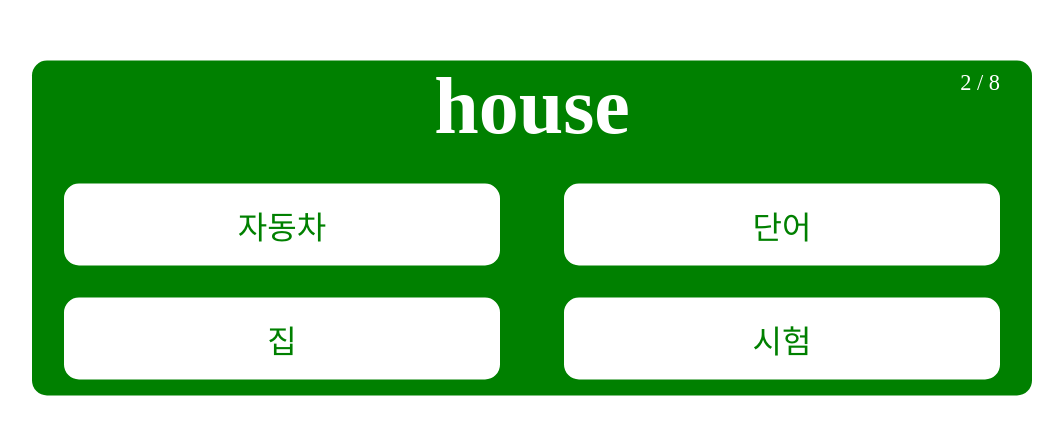
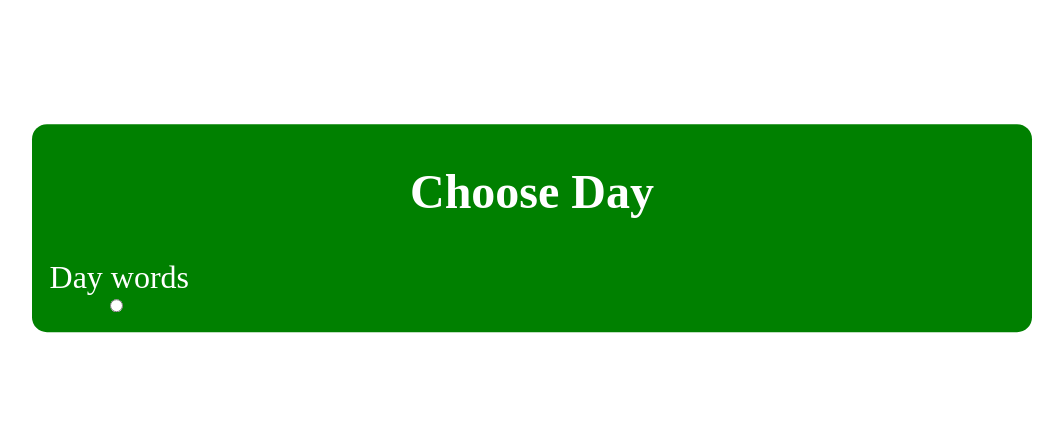
Before and after one commit to canadaprogrammer/vocabulary-quiz, a plain HTML site: page index.html in a window 1280 px wide. Shown: the part 172-606 px from the top of the page, without its empty margins (108-1171 px from the left). Drawn offline with Linux system fonts and the light colour scheme.

Commit message:
add day selection

```diff
--- a/default.css
+++ b/default.css
@@ -26,10 +26,33 @@ button:hover {
 span {
   font-size: 0.7em;
 }
+#days {
+  display: none;
+}
+#days.active {
+  display: block;
+}
+#days h2 {
+  font-size: 3rem;
+}
+#days_option {
+  display: grid;
+  grid-template-columns: repeat(6, 16.66%);
+}
+.day_wrapper {
+  direction: rtl;
+}
+.day_wrapper label {
+  font-size: 2rem;
+  margin-left: 8px;
+}
+#quiz {
+  flex-direction: column;
+  justify-content: space-around;
+  display: none;
+}
 #quiz {
   display: flex;
-  flex-direction: column;
-  justify-content: space-around;
 }
 #page_number {
   display: inline-block;
@@ -64,8 +87,16 @@ span {
 #results.active {
   display: block;
 }
+#results_day {
+  position: absolute;
+  top: 1rem;
+  left: 50%;
+  transform: translateX(-50%);
+  font-size: 2rem;
+}
 #results h1 {
   font-size: 3rem;
+  margin-top: 4rem;
 }
 #results p {
   display: inline-block;
@@ -82,7 +113,7 @@ span {
 }
 #results button {
   position: absolute;
-  top: 1rem;
+  top: 4rem;
   right: 1rem;
   border-color: green;
 }
--- a/default.js
+++ b/default.js
@@ -1,4 +1,5 @@
 // Initial set values
+let day = '';
 let words = {};
 let total_pages = 0;
 let page_number = 1;
@@ -8,23 +9,61 @@ let key_prop = '';
 let answer = '';
 
 // Get words
+
 async function fetchJson() {
   const response = await fetch('./words.json');
 
   if (response.status === 200) {
-    data = await response.json();
-    words = data.words;
-    total_pages = Object.keys(words).length;
-    unremoved_words = words;
-
-    // First question
-    choose_word();
+    const data = await response.json();
+    showDays(data);
   } else {
     fetchJson();
   }
 }
 
 fetchJson();
+
+// Show Days
+function showDays(data) {
+  const days = Object.keys(data);
+  console.log(days);
+  const div_days = document.querySelector('#days_option');
+  days.forEach((day) => {
+    const day_wrapper = document.createElement('div');
+    day_wrapper.setAttribute('class', 'day_wrapper');
+    const text = 'day_' + day;
+    const input = document.createElement('input');
+    input.setAttribute('type', 'radio');
+    input.setAttribute('id', text);
+    input.setAttribute('name', 'days');
+    input.setAttribute('value', day);
+    const label = document.createElement('label');
+    label.setAttribute('for', text);
+    label.innerText = 'Day ' + day;
+    day_wrapper.appendChild(label);
+    day_wrapper.appendChild(input);
+    div_days.appendChild(day_wrapper);
+  });
+  const radio_days = document.querySelectorAll('input[name="days"]');
+  console.log(radio_days);
+  radio_days.forEach((d) => {
+    d.addEventListener('change', (event) => {
+      day = event.target.value;
+      chooseDay(data, day);
+      document.querySelector('#days').setAttribute('class', '');
+    });
+  });
+}
+
+// Choose day
+function chooseDay(data, day) {
+  console.log(data, day);
+  words = data[day].words;
+  total_pages = Object.keys(words).length;
+  unremoved_words = words;
+  // First question
+  choose_word();
+}
 
 // Remove property
 function withoutProperty(obj, property) {
@@ -121,6 +160,10 @@ const print_results = () => {
   const print = document.createElement('div');
   const container = document.querySelector('#results');
   container.setAttribute('class', 'active');
+  const showDay = document.createElement('div');
+  showDay.setAttribute('id', 'results_day');
+  showDay.innerText = 'Day ' + day;
+  container.appendChild(showDay);
   const title = document.createElement('h1');
   let count = 1;
   let right_number = 0;
--- a/index.html
+++ b/index.html
@@ -9,9 +9,13 @@
 </head>
 <body>
   <div class="container">
+    <div id="days" class="active">
+      <h2>Choose Day</h2>
+      <div id="days_option"></div>
+    </div>
     <div id="quiz">
       <div id="page_number"></div>
-      <h1 id="vocabulary"></h1>
+      <h2 id="vocabulary"></h2>
       <div id="choices"></div>
     </div>
     <div id="results"></div>
```
Also changed, not shown: README.md.
